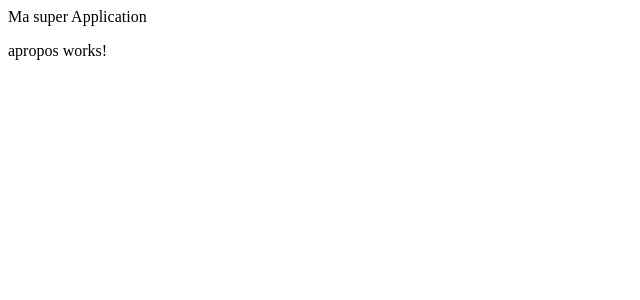
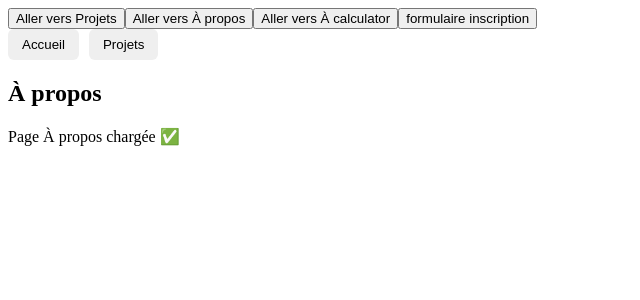
Before and after one commit to denispeyrusaubes/bootstrap-ng, an Angular app: page /apropos in a window 1280 px wide. Shown: the top 300 px of the page, without its empty margins (0-640 px from the left). Built offline with nearby package versions, Linux system fonts and the light colour scheme.

Commit message:
feat (compenent): sommaire

```diff
--- a/src/app/app.component.html
+++ b/src/app/app.component.html
@@ -1,4 +1,9 @@
-Ma super Application
+<button routerLink="/projets">Aller vers Projets</button>
+<button routerLink="/apropos">Aller vers À propos</button>
+<button routerLink="/calculator">Aller vers À calculator</button>
+<button routerLink="/inscription">formulaire inscription</button>
 
 
+<br>
+
 <router-outlet/>
--- a/src/app/pages/apropos/apropos.component.css
+++ b/src/app/pages/apropos/apropos.component.css
@@ -0,0 +1,12 @@
+.menu {
+    display: flex;
+    gap: 10px;
+    margin-bottom: 16px;
+  }
+
+  .menu button {
+    padding: 8px 14px;
+    border: none;
+    border-radius: 6px;
+    cursor: pointer;
+  }
--- a/src/app/pages/apropos/apropos.component.html
+++ b/src/app/pages/apropos/apropos.component.html
@@ -1 +1,7 @@
-<p>apropos works!</p>
+<nav class="menu">
+    <button routerLink="/">Accueil</button>
+    <button routerLink="/projets">Projets</button>
+  </nav>
+
+  <h2>À propos</h2>
+  <p>Page À propos chargée ✅</p>
--- a/src/app/pages/projets/projets.component.html
+++ b/src/app/pages/projets/projets.component.html
@@ -1 +1,2 @@
-<p>projets works!</p>
+<button routerLink="/">Accueil</button>
+<h2>Mes projets</h2>
--- a/src/app/pages/sommaire/sommaire.component.html
+++ b/src/app/pages/sommaire/sommaire.component.html
@@ -5,6 +5,3 @@
     <strong>{{ section.titre }}</strong> : {{ section.description }}
   </li>
 </ul>
-
-<button routerLink="/projets">Aller vers Projets</button>
-<button routerLink="/apropos">Aller vers À propos</button>
--- a/src/app/pages/sommaire/sommaire.component.ts
+++ b/src/app/pages/sommaire/sommaire.component.ts
@@ -7,7 +7,7 @@ type Section = { titre: string; description: string };
 @Component({
   selector: 'app-sommaire',
   standalone: true,
-  imports: [CommonModule, RouterLink],
+  imports: [CommonModule],
   templateUrl: './sommaire.component.html',
   styleUrls: ['./sommaire.component.css']
 })
```
Also changed, not shown: src/app/app.component.ts (+5 -2 lines), src/app/pages/apropos/apropos.component.ts (+5 -6 lines), src/app/pages/projets/projets.component.ts (+5 -5 lines), 1 other file (tests, documents, lock files or other folders).
